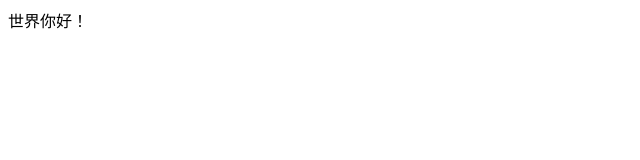
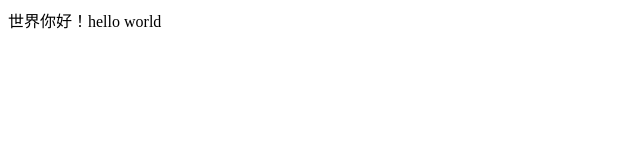
Before and after one commit to lquliang/blog, a plain HTML site: page index.html in a window 1280 px wide. Shown: the full height of the page, 0-640 px from the left. Drawn offline with Linux system fonts and the light colour scheme.

Commit message:
hello
测试提交

```diff
--- a/index.html
+++ b/index.html
@@ -9,7 +9,7 @@
 	</head>
 
 	<body>
-		世界你好！
+		世界你好！hello world
 	</body>
 
 </html>
```
